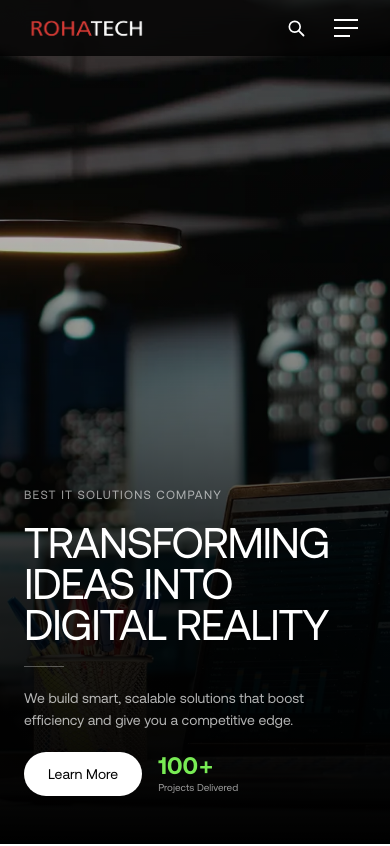
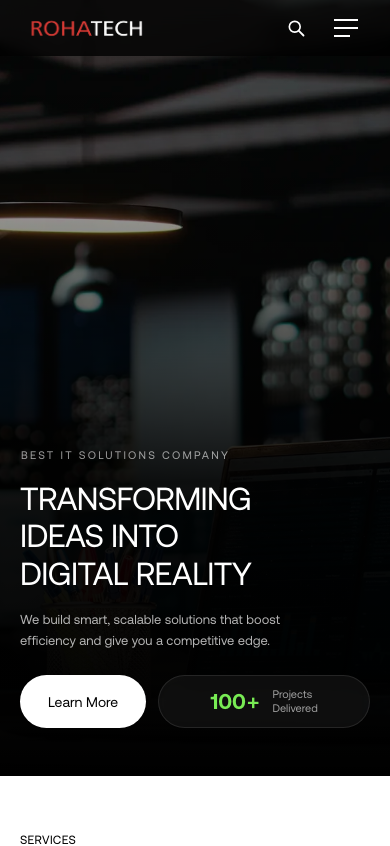
Before and after one commit to Pivot-Point-AI/rohatech, a Next.js app: page / in a window 390 px wide. Shown: the top 846 px of the page. Built offline with nearby package versions, Linux system fonts and the light colour scheme.

Commit message:
resolved hero section issue

```diff
--- a/src/components/ContactSection.tsx
+++ b/src/components/ContactSection.tsx
@@ -64,12 +64,13 @@ export default function ContactSection() {
     <section className="block md:hidden bg-white">
 
       {/* Hero header */}
-      <div className="bg-black px-6 pt-10 pb-10">
+      <div className="bg-black px-6 pt-16 pb-12 rounded-b-3xl">
+        <div className="w-8 h-[3px] bg-[#78EB54] rounded-full mb-4" />
         <p className="text-white/50 text-[10px] uppercase tracking-[0.2em] mb-3">Get In Touch</p>
-        <h1 className="text-white font-bold text-3xl leading-tight mb-3" style={{ letterSpacing: "-0.02em" }}>
+        <h1 className="text-white font-bold text-[34px] leading-[1.15] mb-3" style={{ letterSpacing: "-0.02em" }}>
           Contact Us
         </h1>
-        <p className="text-white/60 text-sm leading-relaxed">
+        <p className="text-white/60 text-sm leading-relaxed max-w-[90%]">
           Reach us via phone, email, or the form below — we&apos;re here to help.
         </p>
 
--- a/src/components/Hero.module.css
+++ b/src/components/Hero.module.css
@@ -1,15 +1,19 @@
 .mobileSection {
-  min-height: 100svh;
+  min-height: 92svh;
 }
 
 .mobileGradient {
-  background: linear-gradient(to top, rgba(0,0,0,1) 0%, rgba(0,0,0,0.85) 30%, rgba(0,0,0,0.4) 60%, rgba(0,0,0,0.05) 100%);
+  background: linear-gradient(to top, rgba(0,0,0,1) 0%, rgba(0,0,0,0.92) 38%, rgba(0,0,0,0.45) 70%, rgba(0,0,0,0.05) 100%);
 }
 
 .mobileHeading {
-  font-size: clamp(36px, 11vw, 56px);
-  letter-spacing: -0.03em;
-  line-height: 0.95;
+  font-size: clamp(28px, 8.2vw, 38px);
+  letter-spacing: -0.02em;
+  line-height: 1.18;
+}
+
+.mobileBadgeNumber {
+  font-size: clamp(20px, 5.5vw, 24px);
 }
 
 .desktopSection {
--- a/src/components/Hero.tsx
+++ b/src/components/Hero.tsx
@@ -7,35 +7,32 @@ export default function Hero() {
     <>
     {/* ── MOBILE ── */}
     <section className={`block md:hidden relative w-full overflow-hidden bg-black ${styles.mobileSection}`}>
-      <Image src="/images/hero-bg.webp" alt="RohaTech Hero Background" fill sizes="100vw" className="object-cover object-center" priority />
+      <Image src="/images/hero-bg.webp" alt="RohaTech Hero Background" fill sizes="100vw" className="object-cover object-[center_65%]" priority />
       <div className={`absolute inset-0 ${styles.mobileGradient}`} />
 
-      <div className="absolute bottom-0 left-0 right-0 z-10 px-6 pb-12 flex flex-col gap-5">
+      <div className="absolute bottom-0 left-0 right-0 z-10 px-5 pb-12 flex flex-col gap-4">
 
         {/* Label */}
-        <p className="text-white/60 text-xs uppercase tracking-widest font-medium">Best IT Solutions Company</p>
+        <p className="text-white/60 text-[11px] uppercase tracking-[0.2em] font-medium pl-px">Best IT Solutions Company</p>
 
         {/* Headline */}
-        <h1 className={`text-white font-normal uppercase leading-none ${styles.mobileHeading}`}>
+        <h1 className={`text-white font-normal uppercase leading-tight ${styles.mobileHeading}`}>
           Transforming<br />Ideas into<br />Digital Reality
         </h1>
 
-        {/* Divider */}
-        <div className="w-10 h-px bg-white/30" />
-
         {/* Description */}
-        <p className="text-white/70 text-sm leading-relaxed max-w-xs">
+        <p className="text-white/70 text-[13px] leading-relaxed max-w-[90%]">
           We build smart, scalable solutions that boost efficiency and give you a competitive edge.
         </p>
 
         {/* CTA row */}
-        <div className="flex items-center gap-4">
-          <Link href="/services" className="bg-white text-black font-medium text-sm px-6 py-3 rounded-full hover:bg-white/90 transition-colors">
+        <div className="flex items-stretch gap-3 mt-2">
+          <Link href="/services" className="shrink-0 flex items-center justify-center bg-white text-black font-medium text-sm px-7 rounded-full hover:bg-white/90 transition-colors">
             Learn More
           </Link>
-          <div className="flex flex-col">
-            <span className="text-[#78EB54] text-2xl font-semibold leading-none">100+</span>
-            <span className="text-white/60 text-[10px] leading-tight mt-1">Projects Delivered</span>
+          <div className="flex items-center justify-center gap-3 flex-1 bg-white/5 backdrop-blur-md border border-white/10 rounded-full px-5 py-3">
+            <span className={`text-[#78EB54] font-semibold leading-none ${styles.mobileBadgeNumber}`}>100+</span>
+            <span className="text-white/60 text-[11px] leading-tight">Projects<br />Delivered</span>
           </div>
         </div>
 
--- a/src/components/ServicesContent.tsx
+++ b/src/components/ServicesContent.tsx
@@ -105,10 +105,11 @@ export default function ServicesContent() {
     <section className="block lg:hidden bg-white">
 
       {/* Dark hero header */}
-      <div className="bg-black px-6 pt-10 pb-10">
+      <div className="bg-black px-6 pt-16 pb-12 rounded-b-3xl">
+        <div className="w-8 h-[3px] bg-[#78EB54] rounded-full mb-4" />
         <p className="text-[10px] uppercase tracking-[0.2em] mb-3" style={{ color: "rgba(255,255,255,0.5)" }}>What We Offer</p>
-        <h1 className="font-bold text-3xl leading-tight mb-3" style={{ color: "#ffffff", letterSpacing: "-0.02em" }}>Services</h1>
-        <p className="text-sm leading-relaxed" style={{ color: "rgba(255,255,255,0.6)" }}>
+        <h1 className="font-bold text-[34px] leading-[1.15] mb-3" style={{ color: "#ffffff", letterSpacing: "-0.02em" }}>Services</h1>
+        <p className="text-sm leading-relaxed max-w-[90%]" style={{ color: "rgba(255,255,255,0.6)" }}>
           Delivering scalable digital solutions designed to empower businesses, optimize operations, and drive sustainable growth.
         </p>
       </div>
--- a/src/components/SolutionsSection.tsx
+++ b/src/components/SolutionsSection.tsx
@@ -195,12 +195,13 @@ export default function SolutionsSection() {
       <section className={`block md:hidden bg-white ${styles.mobileFontFamily}`}>
 
         {/* Hero header */}
-        <div className="bg-black px-6 pt-10 pb-8">
+        <div className="bg-black px-6 pt-16 pb-12 rounded-b-3xl">
+          <div className="w-8 h-[3px] bg-[#78EB54] rounded-full mb-4" />
           <p className="text-white/50 text-[10px] uppercase tracking-[0.2em] mb-3">Our Work</p>
-          <h2 className="text-white font-bold text-3xl leading-tight mb-3" style={{ letterSpacing: "-0.02em" }}>
+          <h2 className="text-white font-bold text-[34px] leading-[1.15] mb-3" style={{ letterSpacing: "-0.02em" }}>
             Delivering Real-World<br />Digital Solutions
           </h2>
-          <p className="text-white/60 text-sm leading-relaxed">
+          <p className="text-white/60 text-sm leading-relaxed max-w-[90%]">
             Innovative technology built for every industry and sector.
           </p>
         </div>
--- a/src/components/TestimonialsSection.tsx
+++ b/src/components/TestimonialsSection.tsx
@@ -79,12 +79,13 @@ export default function TestimonialsSection() {
     <section className="block md:hidden bg-white">
 
       {/* Dark hero header */}
-      <div className="bg-black px-6 pt-10 pb-10">
+      <div className="bg-black px-6 pt-16 pb-12 rounded-b-3xl">
+        <div className="w-8 h-[3px] bg-[#78EB54] rounded-full mb-4" />
         <p className="text-white/50 text-[10px] uppercase tracking-[0.2em] mb-3">Client Stories</p>
-        <h1 className="text-white font-bold text-3xl leading-tight mb-3" style={{ letterSpacing: "-0.02em" }}>
+        <h1 className="text-white font-bold text-[34px] leading-[1.15] mb-3" style={{ letterSpacing: "-0.02em" }}>
           What Our Clients Say
         </h1>
-        <p className="text-white/60 text-sm leading-relaxed">
+        <p className="text-white/60 text-sm leading-relaxed max-w-[90%]">
           Real results from real businesses — powered by RohaTech solutions.
         </p>
 
```
Also changed, not shown: 1 other file (tests, documents, lock files or other folders).
